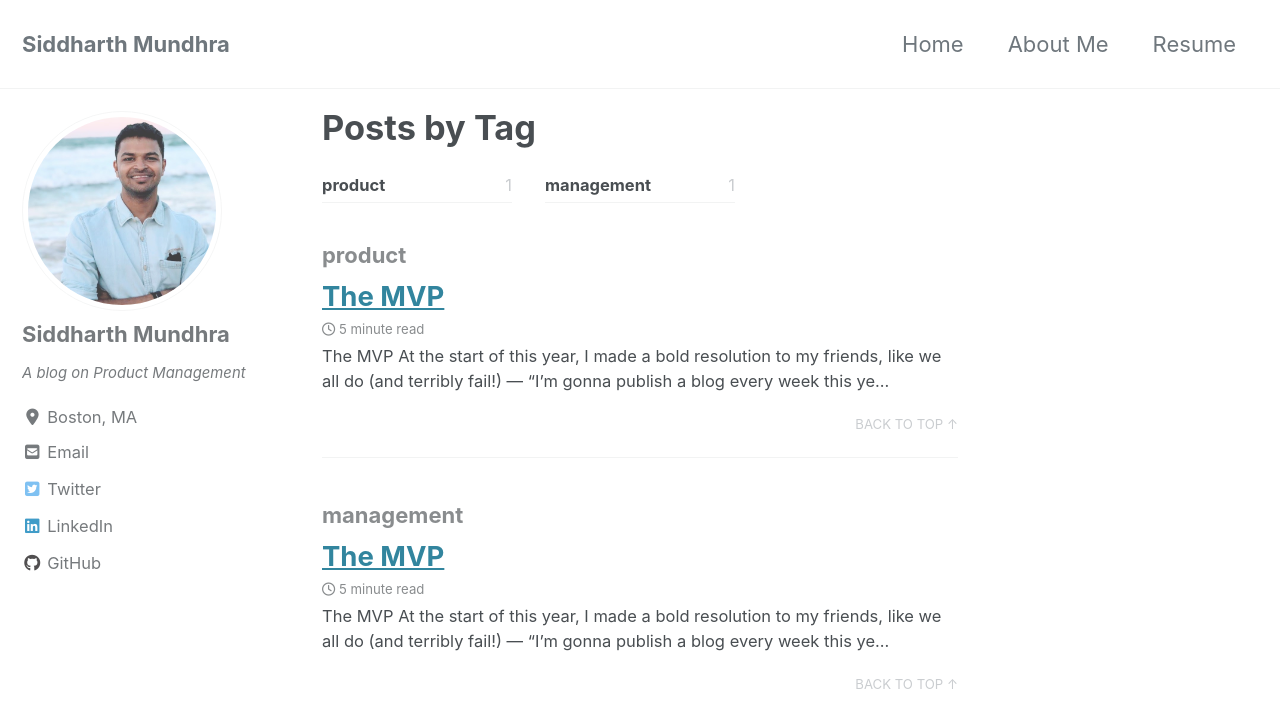
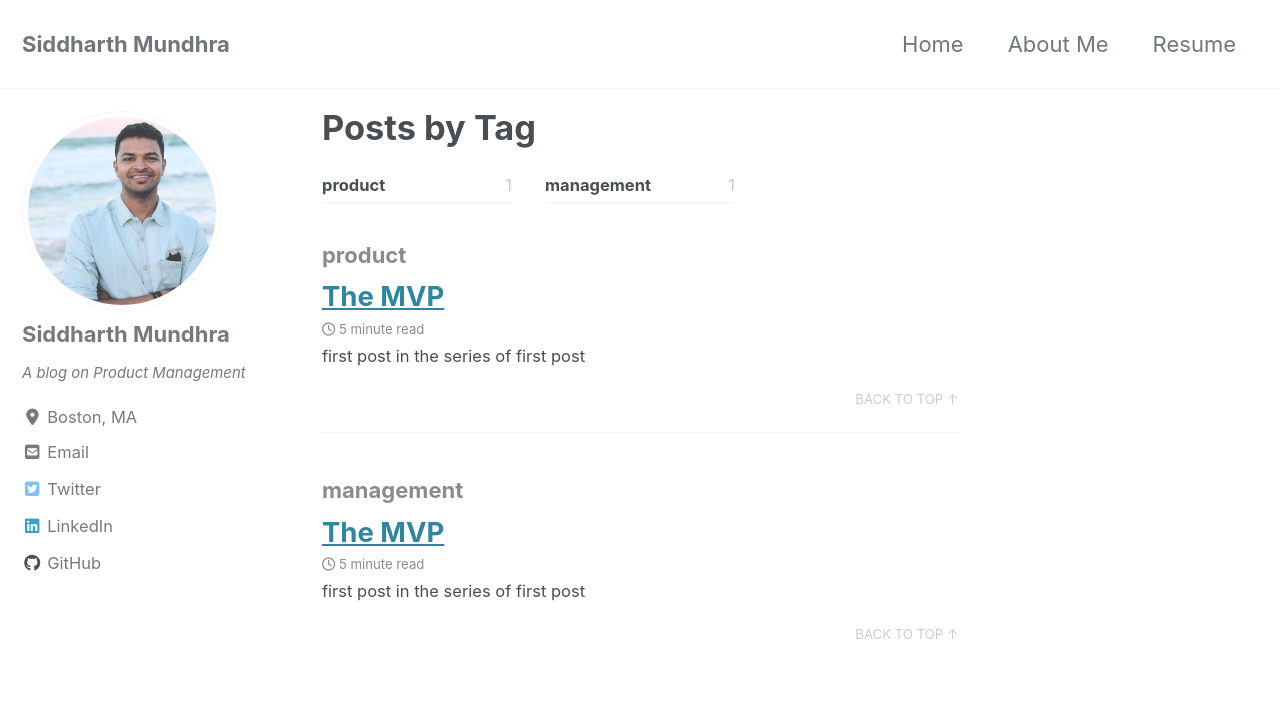
Before and after one commit to sidmundhra/sidmundhra.github.io, a Jekyll site: the page built from tags/tag-archive.md, in a window 1280 px wide and 900 px high. Shown: the top 728 px of the window. Built offline with Jekyll 4.4.1, drawn with Linux system fonts in a browser that asks for light colours; cached includes are drawn as plain includes; nearby versions of some CDN libraries.

Commit message:
editing post

```diff
--- a/_posts/2020-01-16-the-mvp.md
+++ b/_posts/2020-01-16-the-mvp.md
@@ -3,6 +3,9 @@ layout: single
 title:  "The MVP"
 date: January 16, 2020
 tags: product management
+excerpt: first post in the series of first post
+Header:
+    overlay-image: images\posts\The MVP\giphy.gif
 
 ---
 
```
